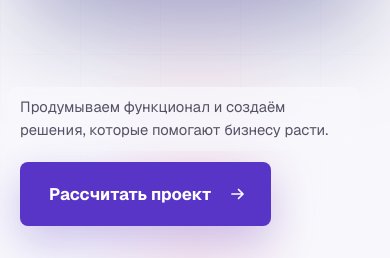
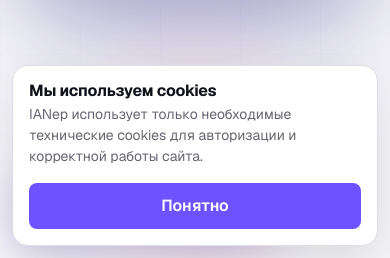
Before and after one commit to ilya2787/IANep, a Next.js app: page / in a window 390 px wide. Shown: the part 586-844 px from the top of the page. Built offline with nearby package versions, Linux system fonts and the light colour scheme.

Commit message:
feat: add cookie notice

```diff
--- a/src/app/layout.tsx
+++ b/src/app/layout.tsx
@@ -1,5 +1,6 @@
 import type { Metadata, Viewport } from "next";
 import { Geist, Geist_Mono } from "next/font/google";
+import { CookieNotice } from "@/components/privacy";
 import "./globals.css";
 
 const geistSans = Geist({
@@ -41,6 +42,7 @@
       <body>
         <a className="skip-link" href="#main-content">Перейти к содержимому</a>
         {children}
+        <CookieNotice />
       </body>
     </html>
   );
--- /dev/null
+++ b/src/components/privacy/CookieNotice.module.css
@@ -0,0 +1,67 @@
+.notice {
+  position: fixed;
+  inset-inline-start: max(var(--container-gutter), env(safe-area-inset-left));
+  inset-block-end: max(var(--space-5), env(safe-area-inset-bottom));
+  z-index: 90;
+  display: flex;
+  width: min(34rem, calc(100vw - (2 * var(--container-gutter))));
+  align-items: center;
+  gap: var(--space-5);
+  padding: var(--space-4);
+  border: 1px solid var(--color-border);
+  border-radius: var(--radius-lg);
+  color: var(--color-text);
+  background: var(--color-surface);
+  box-shadow: 0 1rem 3rem rgb(17 17 26 / 14%);
+  animation: notice-in 420ms var(--ease-out) both;
+}
+
+.content {
+  min-width: 0;
+}
+
+.title {
+  margin-block-end: var(--space-1);
+  font-size: var(--text-md);
+  font-weight: 650;
+  letter-spacing: -0.015em;
+}
+
+.description {
+  color: var(--color-muted);
+  font-size: var(--text-sm);
+  line-height: 1.5;
+  overflow-wrap: anywhere;
+}
+
+.action {
+  flex: none;
+}
+
+@keyframes notice-in {
+  from {
+    opacity: 0;
+    transform: translateY(1rem);
+  }
+}
+
+@media (max-width: 37.5rem) {
+  .notice {
+    inset-inline: max(var(--space-3), env(safe-area-inset-left)) max(var(--space-3), env(safe-area-inset-right));
+    inset-block-end: max(var(--space-3), env(safe-area-inset-bottom));
+    width: auto;
+    align-items: stretch;
+    flex-direction: column;
+    gap: var(--space-4);
+  }
+
+  .action {
+    width: 100%;
+  }
+}
+
+@media (prefers-reduced-motion: reduce) {
+  .notice {
+    animation: none;
+  }
+}
--- /dev/null
+++ b/src/components/privacy/CookieNotice.tsx
@@ -0,0 +1,54 @@
+"use client";
+
+import { useSyncExternalStore } from "react";
+import { Button } from "@/components/ui/Button";
+import styles from "./CookieNotice.module.css";
+
+const consentStorageKey = "ianep-cookie-notice-acknowledged";
+const consentEventName = "ianep-cookie-notice-change";
+
+function subscribe(onStoreChange: () => void) {
+  window.addEventListener("storage", onStoreChange);
+  window.addEventListener(consentEventName, onStoreChange);
+
+  return () => {
+    window.removeEventListener("storage", onStoreChange);
+    window.removeEventListener(consentEventName, onStoreChange);
+  };
+}
+
+function getSnapshot() {
+  try {
+    return window.localStorage.getItem(consentStorageKey) !== "true";
+  } catch {
+    return true;
+  }
+}
+
+export function CookieNotice() {
+  const isVisible = useSyncExternalStore(subscribe, getSnapshot, () => false);
+
+  function acknowledge() {
+    try {
+      window.localStorage.setItem(consentStorageKey, "true");
+    } catch {}
+
+    window.dispatchEvent(new Event(consentEventName));
+  }
+
+  if (!isVisible) return null;
+
+  return (
+    <aside className={styles.notice} aria-label="Уведомление об использовании cookies">
+      <div className={styles.content}>
+        <h2 className={styles.title}>Мы используем cookies</h2>
+        <p className={styles.description}>
+          IANep использует только необходимые технические cookies для авторизации и корректной работы сайта.
+        </p>
+      </div>
+      <Button className={styles.action} onClick={acknowledge}>
+        Понятно
+      </Button>
+    </aside>
+  );
+}
--- /dev/null
+++ b/src/components/privacy/index.ts
@@ -0,0 +1 @@
+export { CookieNotice } from "./CookieNotice";
```
